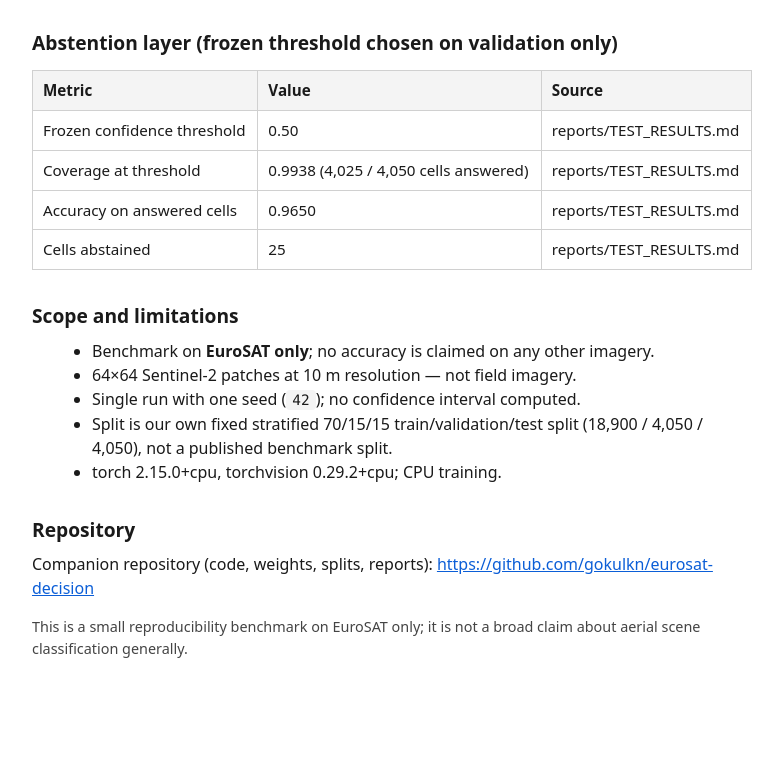
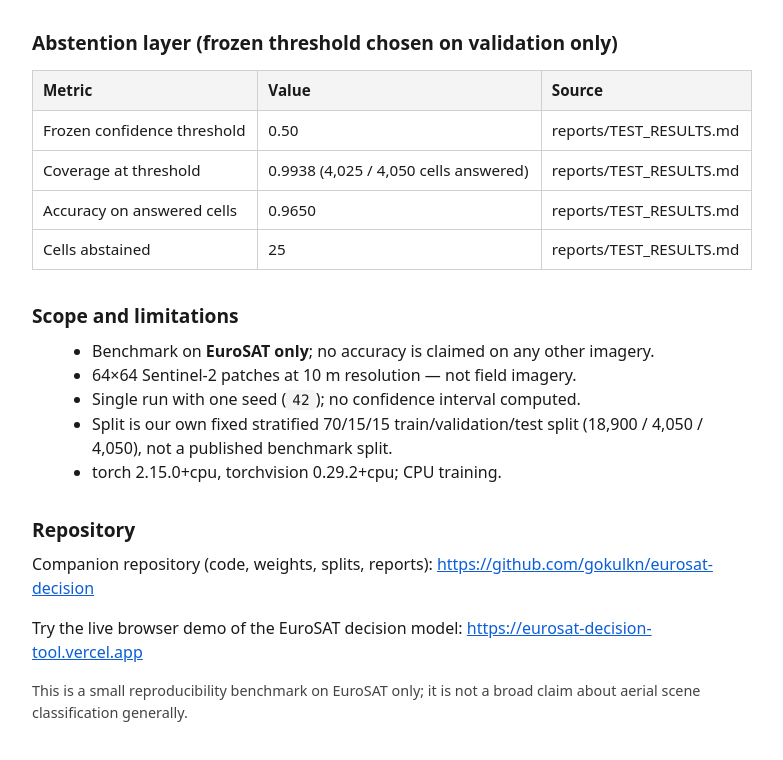
Before and after one commit to gokulkn/eurosat-decision-site, a plain HTML site: page index.html in a window 1280 px wide. Shown: the part 569-1329 px from the top of the page, without its empty margins (248-1031 px from the left). Before the commit the page ends 1269 px from the top, so only its background shows below. Drawn offline with Linux system fonts and the light colour scheme.

Commit message:
site: link browser demo

```diff
--- a/index.html
+++ b/index.html
@@ -98,6 +98,10 @@
   Companion repository (code, weights, splits, reports):
   <a href="https://github.com/gokulkn/eurosat-decision">https://github.com/gokulkn/eurosat-decision</a>
 </p>
+<p>
+  Try the live browser demo of the EuroSAT decision model:
+  <a href="https://eurosat-decision-tool.vercel.app">https://eurosat-decision-tool.vercel.app</a>
+</p>
 <p class="note">This is a small reproducibility benchmark on EuroSAT only; it is not a broad claim about aerial scene classification generally.</p>
 
 </body>
```
Also changed, not shown: 1 other file.
